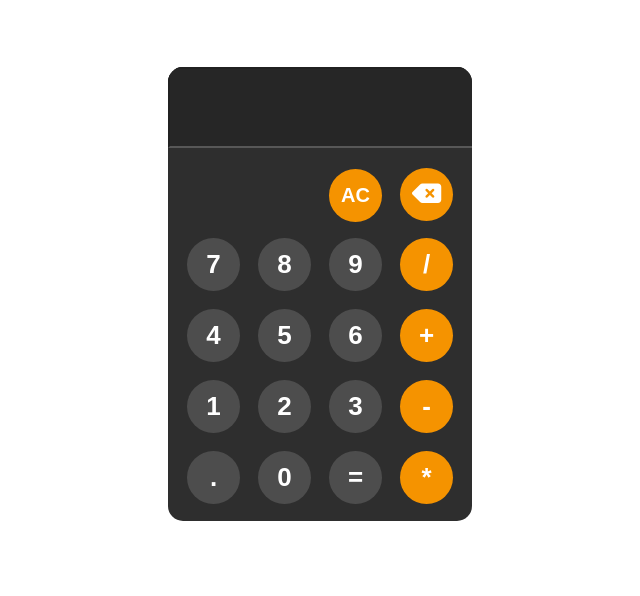
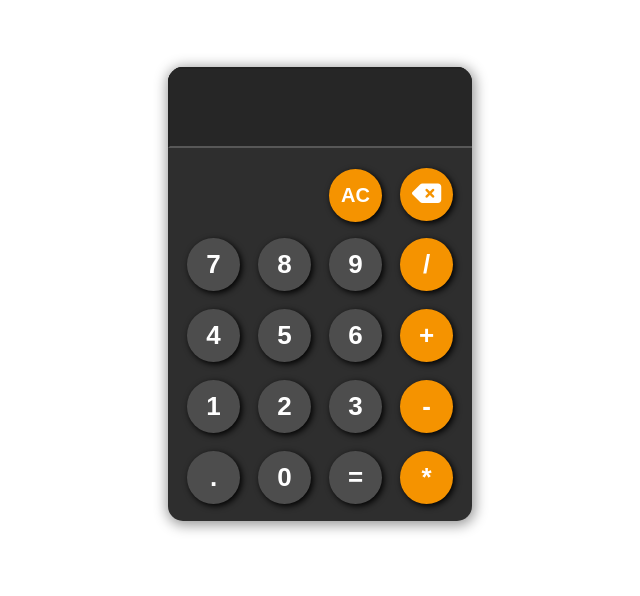
Before and after one commit to rakib00-dev/weak-calculator, a plain HTML site: page index.html in a window 1280 px wide. Shown: the part 114-710 px from the top of the page, without its empty margins (320-960 px from the left). Drawn offline with Linux system fonts and the light colour scheme.

Commit message:
updated the design

```diff
--- a/style.css
+++ b/style.css
@@ -11,6 +11,7 @@ body {
   background-color: hsl(0, 0%, 18%);
   border-radius: 15px;
   overflow: hidden;
+  box-shadow: 1px 2px 13px 2px #969696;
 }
 
 #display {
@@ -45,14 +46,17 @@ button {
   font-weight: 900;
   cursor: pointer;
   user-select: none;
+  box-shadow: 2px 2px 6px black;
 }
 
 button:hover {
   background-color: hsl(0, 0%, 40%);
+  box-shadow: 2px 2px 6px rgba(0, 0, 0, 0.489);
 }
 
 button:active {
   background-color: hsl(0, 0%, 45%);
+  box-shadow: 2px 2px 6px rgba(0, 0, 0, 0.128);
 }
 
 #oparetor {
```
